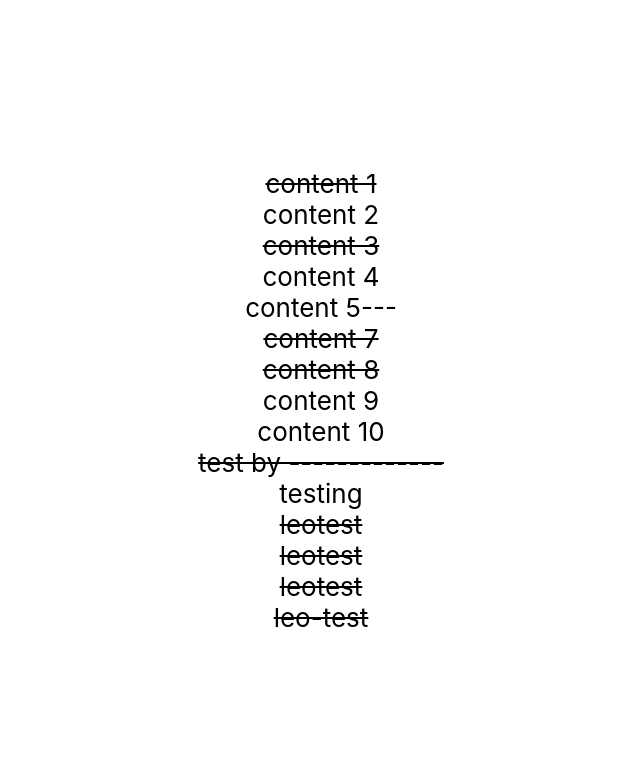
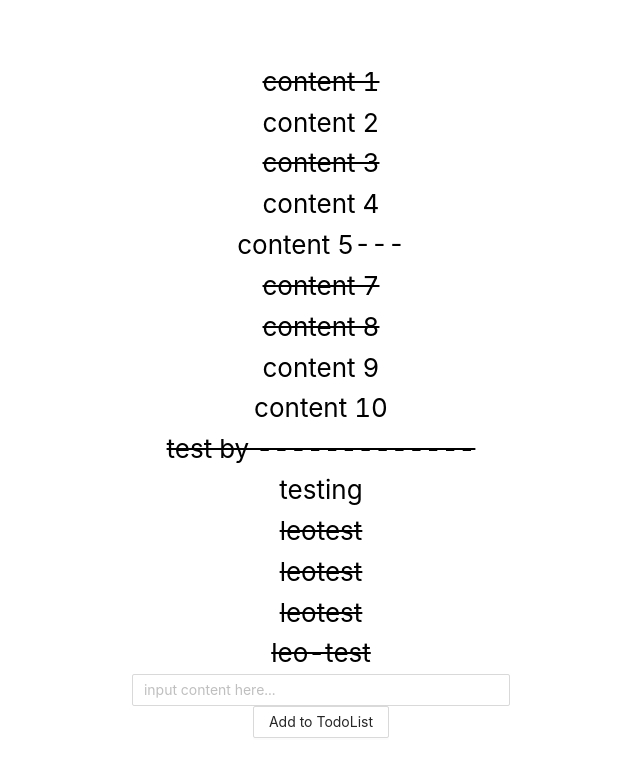
Before and after one commit to wongpa1/TodoList, a React (Create React App) app: page / in a window 1280 px wide. Shown: the top 776 px of the page, without its empty margins (319-959 px from the left). Built offline with nearby package versions, Linux system fonts and the light colour scheme.

Commit message:
add input box

```diff
--- a/src/TodoList.js
+++ b/src/TodoList.js
@@ -1,7 +1,29 @@
 import React, { Component } from "react";
 import Todo from "./Todo";
+import "antd/dist/antd.css";
+import { Form, Input, Button } from "antd";
 
 class TodoList extends Component {
+  constructor(props) {
+    super(props);
+
+    this.onSubmit = this.onSubmit.bind(this);
+    this.onChange = this.onChange.bind(this);
+
+    this.state = {
+      newContent: null,
+    };
+  }
+
+  onSubmit(event) {
+    event.preventDefault();
+  }
+  onChange(event) {
+    const value = event.target.value;
+    this.setState({
+      newContent: value,
+    });
+  }
 
   render() {
     const todos = this.props.todos;
@@ -11,6 +33,18 @@ class TodoList extends Component {
         {todos.map((todo, index) => (
           <Todo index={index} todo={todo} onMarkDone={this.props.onMarkDone} />
         ))}
+        <Form onSubmit={this.onSubmit}>
+          <fieldset>
+            <Input
+              type="text"
+              name="newContent"
+              placeholder="input content here..."
+              onChange={this.onChange}
+              value={this.state.newContent}
+            />
+            <Button>Add to TodoList</Button>
+          </fieldset>
+        </Form>
       </div>
     );
   }
```
